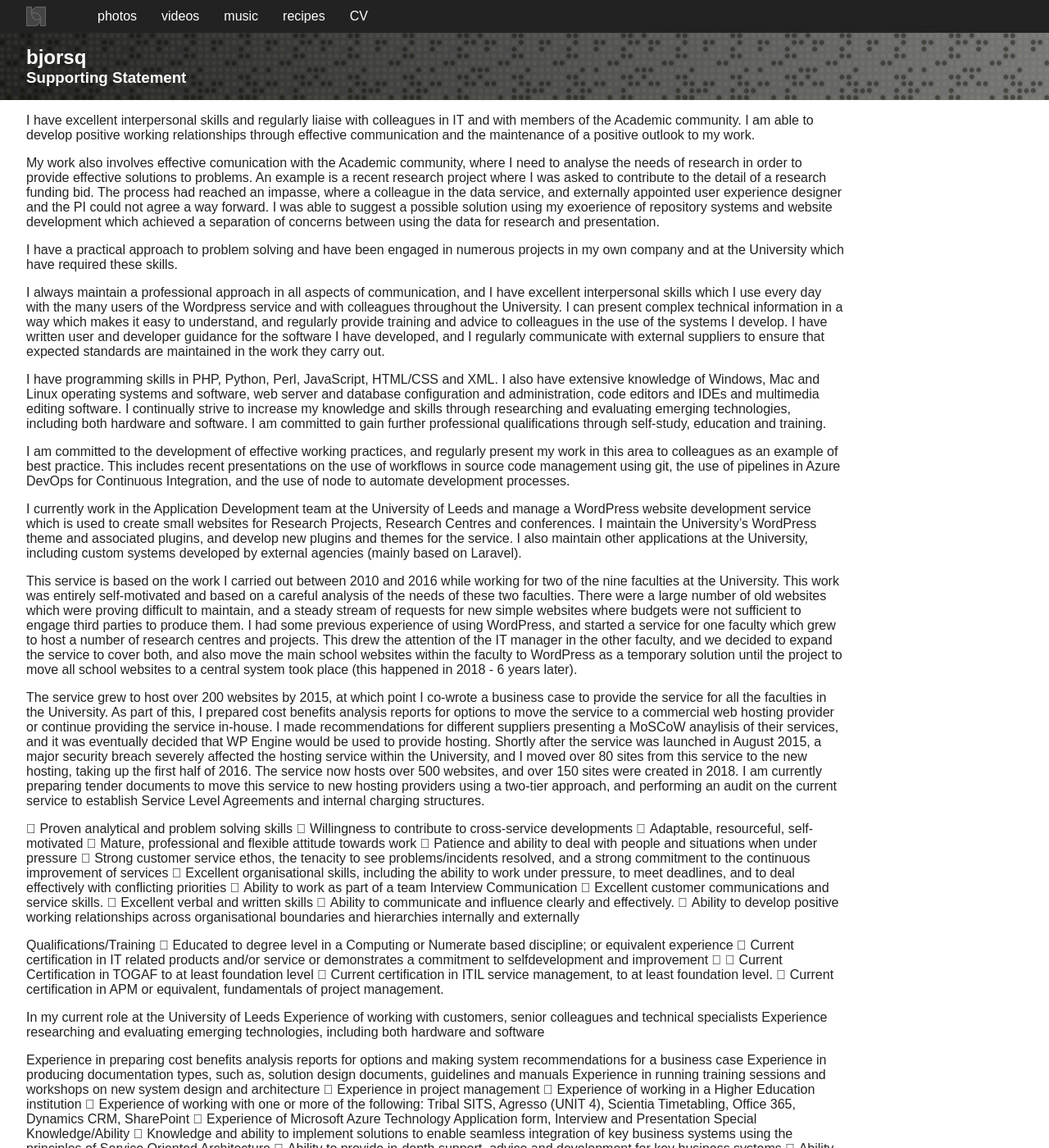
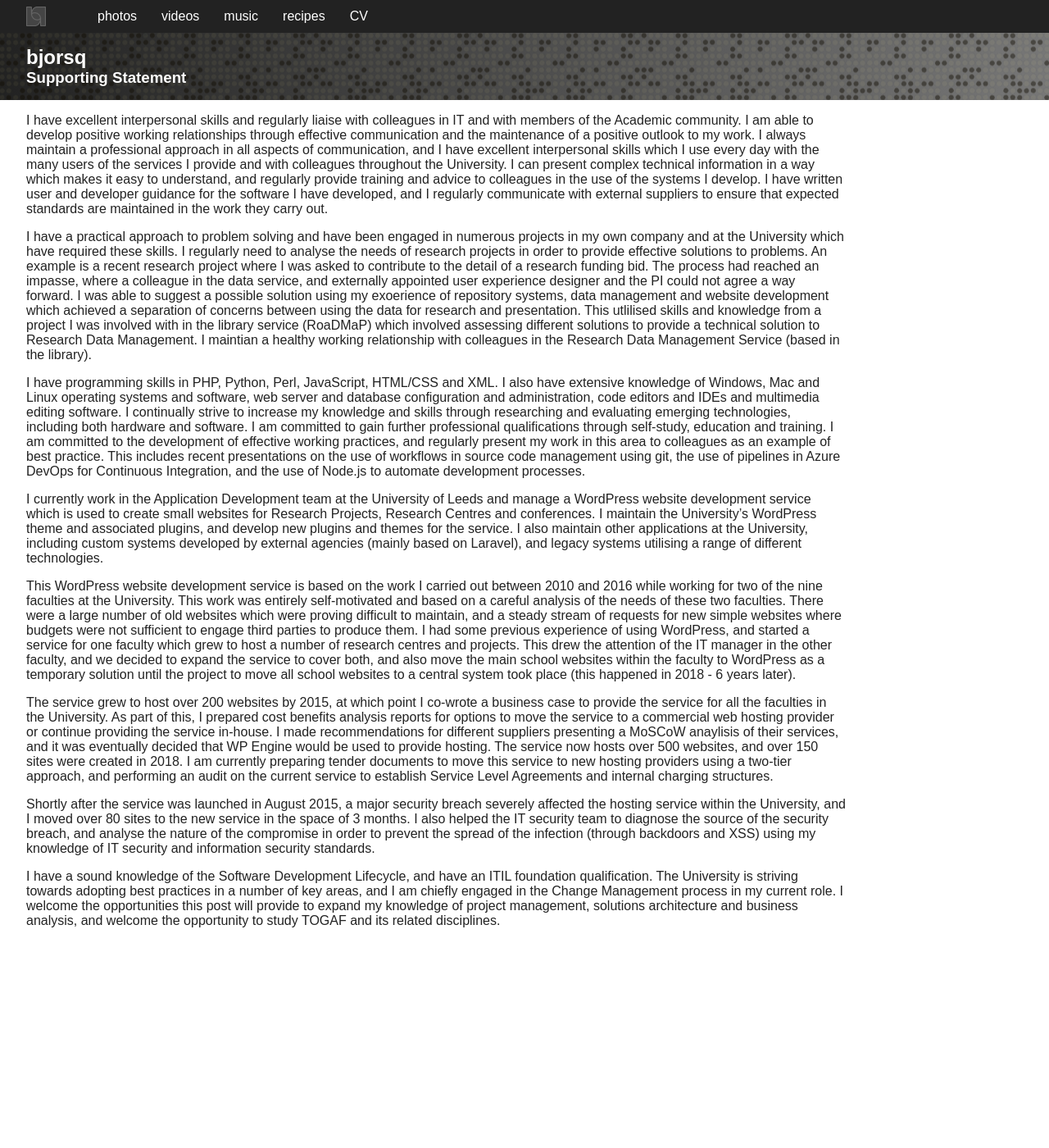
Before and after one commit to bjorsq/bjorsq.github.com, a Jekyll site: the page built from cv-supporting-statement.md, in a window 1280 px wide and 1400 px high. Shown: the whole window at 82% size. Built offline with Jekyll 4.4.1, drawn with Linux system fonts in a browser that asks for light colours; some of the changed text lies outside the part shown.

Commit message:
Updated supporting statement

```diff
--- a/cv-supporting-statement.md
+++ b/cv-supporting-statement.md
@@ -4,110 +4,18 @@ title: Supporting Statement
 permalink: cv/statement.html
 ---
 
-I have excellent interpersonal skills and regularly liaise with colleagues in IT and with members of the Academic community. I am able to develop positive working relationships through effective communication and the maintenance of a positive outlook to my work.
+I have excellent interpersonal skills and regularly liaise with colleagues in IT and with members of the Academic community. I am able to develop positive working relationships through effective communication and the maintenance of a positive outlook to my work. I always maintain a professional approach in all aspects of communication, and I have excellent interpersonal skills which I use every day with the many users of the services I provide and with colleagues throughout the University. I can present complex technical information in a way which makes it easy to understand, and regularly provide training and advice to colleagues in the use of the systems I develop. I have written user and developer guidance for the software I have developed, and I regularly communicate with external suppliers to ensure that expected standards are maintained in the work they carry out.
 
-My work also involves effective comunication with the Academic community, where I need to analyse the needs of research in order to provide effective solutions to problems. An example is a recent research project where I was asked to contribute to the detail of a research funding bid. The process had reached an impasse, where a colleague in the data service, and externally appointed user experience designer and the PI could not agree a way forward. I was able to suggest a possible solution using my exoerience of repository systems and website development which achieved a separation of concerns between using the data for research and presentation.
+I have a practical approach to problem solving and have been engaged in numerous projects in my own company and at the University which have required these skills. I regularly need to analyse the needs of research projects in order to provide effective solutions to problems. An example is a recent research project where I was asked to contribute to the detail of a research funding bid. The process had reached an impasse, where a colleague in the data service, and externally appointed user experience designer and the PI could not agree a way forward. I was able to suggest a possible solution using my exoerience of repository systems, data management and website development which achieved a separation of concerns between using the data for research and presentation. This utlilised skills and knowledge from a project I was involved with in the library service (RoaDMaP) which involved assessing different solutions to provide a technical solution to Research Data Management. I maintian a healthy working relationship with colleagues in the Research Data Management Service (based in the library).
 
-I have a practical approach to problem solving and have been engaged in numerous projects in my own company and at the University which have required these skills.
+I have programming skills in PHP, Python, Perl, JavaScript, HTML/CSS and XML. I also have extensive knowledge of Windows, Mac and Linux operating systems and software, web server and database configuration and administration, code editors and IDEs and multimedia editing software. I continually strive to increase my knowledge and skills through researching and evaluating emerging technologies, including both hardware and software. I am committed to gain further professional qualifications through self-study, education and training. I am committed to the development of effective working practices, and regularly present my work in this area to colleagues as an example of best practice. This includes recent presentations on the use of workflows in source code management using git, the use of pipelines in Azure DevOps for Continuous Integration, and the use of Node.js to automate development processes.
 
-I always maintain a professional approach in all aspects of communication, and I have excellent interpersonal skills which I use every day with the many users of the Wordpress service and with colleagues throughout the University. I can present complex technical information in a way which makes it easy to understand, and regularly provide training and advice to colleagues in the use of the systems I develop. I have written user and developer guidance for the software I have developed, and I regularly communicate with external suppliers to ensure that expected standards are maintained in the work they carry out.
+I currently work in the Application Development team at the University of Leeds and manage a WordPress website development service which is used to create small websites for Research Projects, Research Centres and conferences. I maintain the University's WordPress theme and associated plugins, and develop new plugins and themes for the service. I also maintain other applications at the University, including custom systems developed by external agencies (mainly based on Laravel), and legacy systems utilising a range of different technologies.
 
-I have programming skills in PHP, Python, Perl, JavaScript, HTML/CSS and XML. I also have extensive knowledge of Windows, Mac and Linux operating systems and software, web server and database configuration and administration, code editors and IDEs and multimedia editing software. I continually strive to increase my knowledge and skills through researching and evaluating emerging technologies, including both hardware and software. I am committed to gain further professional qualifications through self-study, education and training.
+This WordPress website development service is based on the work I carried out between 2010 and 2016 while working for two of the nine faculties at the University. This work was entirely self-motivated and based on a careful analysis of the needs of these two faculties. There were a large number of old websites which were proving difficult to maintain, and a steady stream of requests for new simple websites where budgets were not sufficient to engage third parties to produce them. I had some previous experience of using WordPress, and started a service for one faculty which grew to host a number of research centres and projects. This drew the attention of the IT manager in the other faculty, and we decided to expand the service to cover both, and also move the main school websites within the faculty to WordPress as a temporary solution until the project to move all school websites to a central system took place (this happened in 2018 - 6 years later).
 
-I am committed to the development of effective working practices, and regularly present my work in this area to colleagues as an example of best practice. This includes recent presentations on the use of workflows in source code management using git, the use of pipelines in Azure DevOps for Continuous Integration, and the use of node to automate development processes.
+The service grew to host over 200 websites by 2015, at which point I co-wrote a business case to provide the service for all the faculties in the University. As part of this, I prepared cost benefits analysis reports for options to move the service to a commercial web hosting provider or continue providing the service in-house. I made recommendations for different suppliers presenting a MoSCoW anaylisis of their services, and it was eventually decided that WP Engine would be used to provide hosting. The service now hosts over 500 websites, and over 150 sites were created in 2018. I am currently preparing tender documents to move this service to new hosting providers using a two-tier approach, and performing an audit on the current service to establish Service Level Agreements and internal charging structures.
 
-I currently work in the Application Development team at the University of Leeds and manage a WordPress website development service which is used to create small websites for Research Projects, Research Centres and conferences. I maintain the University's WordPress theme and associated plugins, and develop new plugins and themes for the service. I also maintain other applications at the University, including custom systems developed by external agencies (mainly based on Laravel).
+Shortly after the service was launched in August 2015, a major security breach severely affected the hosting service within the University, and I moved over 80 sites to the new service in the space of 3 months. I also helped the IT security team to diagnose the source of the security breach, and analyse the nature of the compromise in order to prevent the spread of the infection (through backdoors and XSS) using my  knowledge of IT security and information security standards.
 
-This service is based on the work I carried out between 2010 and 2016 while working for two of the nine faculties at the University. This work was entirely self-motivated and based on a careful analysis of the needs of these two faculties. There were a large number of old websites which were proving difficult to maintain, and a steady stream of requests for new simple websites where budgets were not sufficient to engage third parties to produce them. I had some previous experience of using WordPress, and started a service for one faculty which grew to host a number of research centres and projects. This drew the attention of the IT manager in the other faculty, and we decided to expand the service to cover both, and also move the main school websites within the faculty to WordPress as a temporary solution until the project to move all school websites to a central system took place (this happened in 2018 - 6 years later).
-
-The service grew to host over 200 websites by 2015, at which point I co-wrote a business case to provide the service for all the faculties in the University. As part of this, I prepared cost benefits analysis reports for options to move the service to a commercial web hosting provider or continue providing the service in-house. I made recommendations for different suppliers presenting a MoSCoW anaylisis of their services, and it was eventually decided that WP Engine would be used to provide hosting. Shortly after the service was launched in August 2015, a major security breach severely affected the hosting service within the University, and I moved over 80 sites from this service to the new hosting, taking up the first half of 2016. The service now hosts over 500 websites, and over 150 sites were created in 2018. I am currently preparing tender documents to move this service to new hosting providers using a two-tier approach, and performing an audit on the current service to establish Service Level Agreements and internal charging structures.
-
-
- Proven analytical and problem solving skills
- Willingness to contribute to cross-service
-developments
- Adaptable, resourceful, self-motivated
- Mature, professional and flexible attitude towards
-work
- Patience and ability to deal with people and
-situations when under pressure
- Strong customer service ethos, the tenacity to see
-problems/incidents resolved, and a strong
-commitment to the continuous improvement of
-services
- Excellent organisational skills, including the ability to
-work under pressure, to meet deadlines, and to deal
-effectively with conflicting priorities
- Ability to work as part of a team
-Interview
-Communication
- Excellent customer communications and service
-skills.
- Excellent verbal and written skills
- Ability to communicate and influence clearly and
-effectively.
- Ability to develop positive working relationships
-across organisational boundaries and hierarchies
-internally and externally
-
-Qualifications/Training
- Educated to degree level in a Computing or
-Numerate based discipline; or equivalent experience
- Current certification in IT related products and/or
-service or demonstrates a commitment to selfdevelopment and improvement
-
- Current Certification in TOGAF to
-at least foundation level
- Current certification in ITIL service
-management, to at least
-foundation level.
- Current certification in APM or
-equivalent, fundamentals of
-project management.
-
-In my current role at the University of Leeds
-Experience of working with customers, senior
-colleagues and technical specialists
-Experience researching and evaluating emerging
-technologies, including both hardware and software
-
-Experience in preparing cost benefits analysis
-reports for options and making system
-recommendations for a business case
-Experience in producing documentation types, such
-as, solution design documents, guidelines and
-manuals
-Experience in running training sessions and
-workshops on new system design and architecture
- Experience in project
-management
- Experience of working in a Higher
-Education institution
- Experience of working with one or
-more of the following: Tribal SITS,
-Agresso (UNIT 4), Scientia
-Timetabling, Office 365, Dynamics
-CRM, SharePoint
- Experience of Microsoft Azure
-Technology
-Application
-form,
-Interview and
-Presentation
-Special
-Knowledge/Ability
- Knowledge and ability to implement solutions to
-enable seamless integration of key business systems
-using the principles of Service Oriented Architecture
- Ability to provide in-depth support, advice and
-development for key business systems
- Ability to interpret business requirements and
-develop an appropriate solution architecture
- Ability to quickly and effectively solve technical and
-other work related problems in a logical and
-methodical manner
- Good knowledge of current and emerging
-technologies
- Good knowledge of IT security and information
-security standards
- Good Knowledge of the Software Development LifeCycle
+I have a sound knowledge of the Software Development Lifecycle, and have an ITIL foundation qualification. The University is striving towards adopting best practices in a number of key areas, and I am chiefly engaged in the Change Management process in my current role. I welcome the opportunities this post will provide to expand my knowledge of project management, solutions architecture and business analysis, and welcome the opportunity to study TOGAF and its related disciplines.
```
